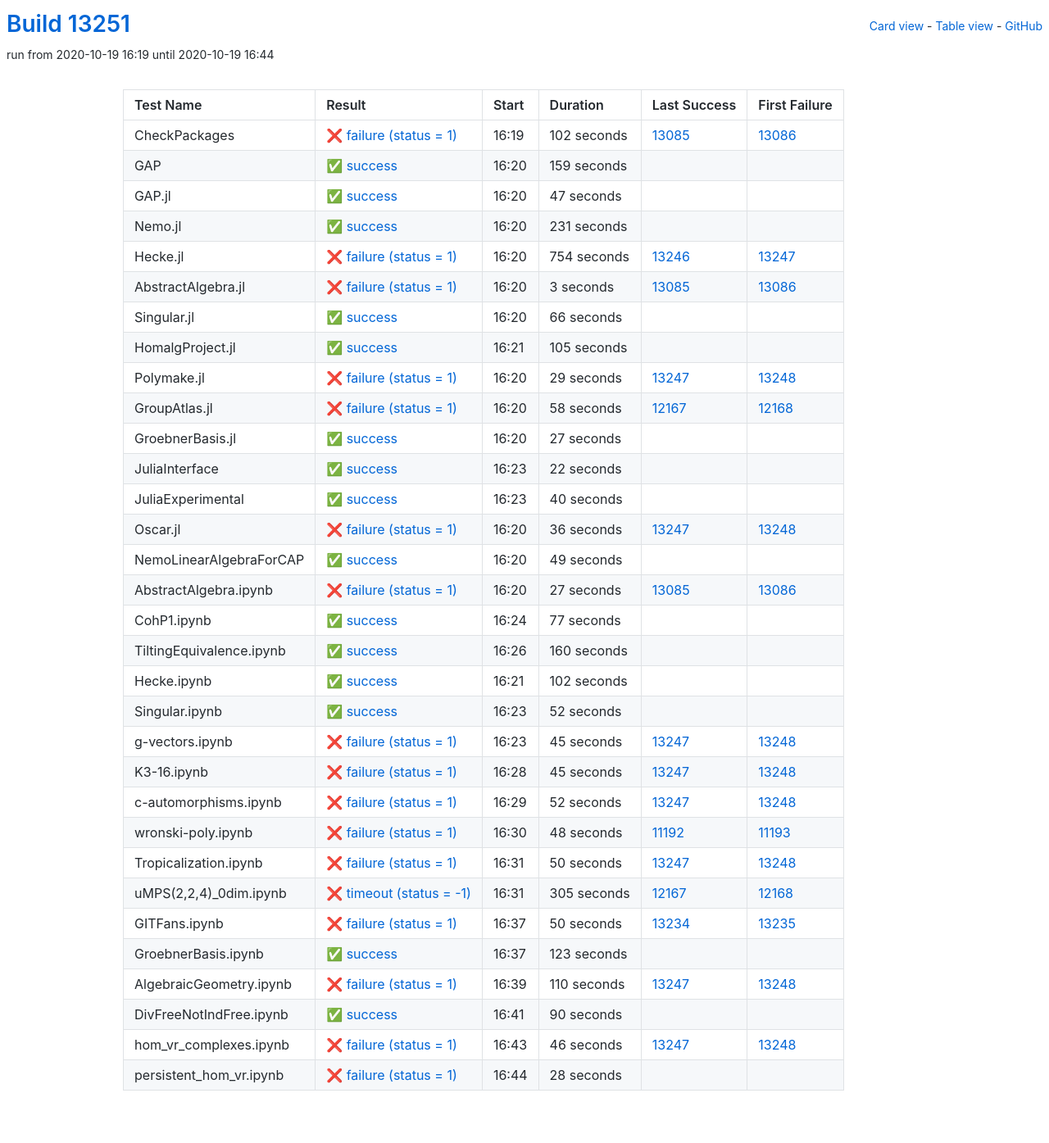
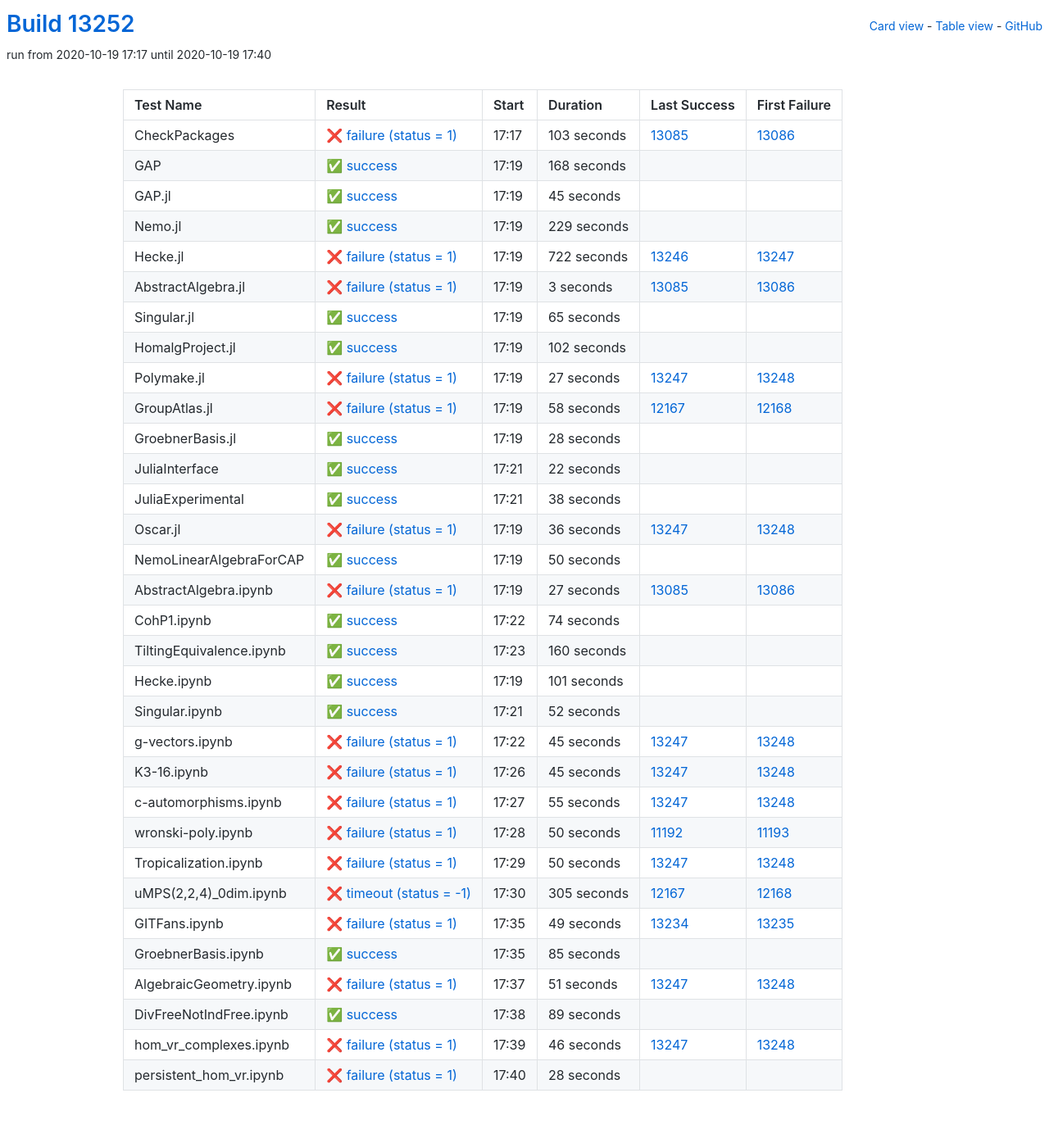
Before and after one commit to oscar-system/oscar-ci-status, a Jekyll site: the page built from table.html, in a window 1280 px wide. Shown: the whole page at 82% size. Built offline with Jekyll 4.4.1, drawn with Linux system fonts in a browser that asks for light colours.

Commit message:
Build #13252

```diff
--- a/_data/ci.yml
+++ b/_data/ci.yml
@@ -1,6 +1,6 @@
 ---
-build: 13251
-build_url: https://oscarci.mathematik.uni-kl.de/job/oscar/13251/
+build: 13252
+build_url: https://oscarci.mathematik.uni-kl.de/job/oscar/13252/
 job: oscar
 organization: oscar-system
 repo: oscar-ci-status
@@ -8,68 +8,68 @@
 tests:
 - name: CheckPackages
   id: checkpackages
-  log: https://oscarci.mathematik.uni-kl.de/job/oscar/13251/artifact/logs/build-13251/CheckPackages.log
-  start: 2020-10-19 16:19
+  log: https://oscarci.mathematik.uni-kl.de/job/oscar/13252/artifact/logs/build-13252/CheckPackages.log
+  start: 2020-10-19 17:17
   success: false
   exitcode: 1
   status: failure
-  duration: 102
+  duration: 103
   last_success: 13085
   last_success_url: https://oscarci.mathematik.uni-kl.de/job/oscar/13085/
   first_failure: 13086
   first_failure_url: https://oscarci.mathematik.uni-kl.de/job/oscar/13086/
 - name: GAP
   id: gap
-  log: https://oscarci.mathematik.uni-kl.de/job/oscar/13251/artifact/logs/build-13251/GAP.log
-  start: 2020-10-19 16:20
+  log: https://oscarci.mathematik.uni-kl.de/job/oscar/13252/artifact/logs/build-13252/GAP.log
+  start: 2020-10-19 17:19
   success: true
   exitcode: 0
   status: success
-  duration: 159
+  duration: 168
   last_success: false
   last_success_url:
   first_failure: false
   first_failure_url:
 - name: GAP.jl
   id: gap-jl
-  log: https://oscarci.mathematik.uni-kl.de/job/oscar/13251/artifact/logs/build-13251/GAP.jl.log
-  start: 2020-10-19 16:20
+  log: https://oscarci.mathematik.uni-kl.de/job/oscar/13252/artifact/logs/build-13252/GAP.jl.log
+  start: 2020-10-19 17:19
   success: true
   exitcode: 0
   status: success
-  duration: 47
+  duration: 45
   last_success: false
   last_success_url:
   first_failure: false
   first_failure_url:
 - name: Nemo.jl
   id: nemo-jl
-  log: https://oscarci.mathematik.uni-kl.de/job/oscar/13251/artifact/logs/build-13251/Nemo.jl.log
-  start: 2020-10-19 16:20
+  log: https://oscarci.mathematik.uni-kl.de/job/oscar/13252/artifact/logs/build-13252/Nemo.jl.log
+  start: 2020-10-19 17:19
   success: true
   exitcode: 0
   status: success
-  duration: 231
+  duration: 229
   last_success: false
   last_success_url:
   first_failure: false
   first_failure_url:
 - name: Hecke.jl
   id: hecke-jl
-  log: https://oscarci.mathematik.uni-kl.de/job/oscar/13251/artifact/logs/build-13251/Hecke.jl.log
-  start: 2020-10-19 16:20
+  log: https://oscarci.mathematik.uni-kl.de/job/oscar/13252/artifact/logs/build-13252/Hecke.jl.log
+  start: 2020-10-19 17:19
   success: false
   exitcode: 1
   status: failure
-  duration: 754
+  duration: 722
   last_success: 13246
   last_success_url: https://oscarci.mathematik.uni-kl.de/job/oscar/13246/
   first_failure: 13247
   first_failure_url: https://oscarci.mathematik.uni-kl.de/job/oscar/13247/
 - name: AbstractAlgebra.jl
   id: abstractalgebra-jl
-  log: https://oscarci.mathematik.uni-kl.de/job/oscar/13251/artifact/logs/build-13251/AbstractAlgebra.jl.log
-  start: 2020-10-19 16:20
+  log: https://oscarci.mathematik.uni-kl.de/job/oscar/13252/artifact/logs/build-13252/AbstractAlgebra.jl.log
+  start: 2020-10-19 17:19
   success: false
   exitcode: 1
   status: failure
@@ -80,44 +80,44 @@
   first_failure_url: https://oscarci.mathematik.uni-kl.de/job/oscar/13086/
 - name: Singular.jl
   id: singular-jl
-  log: https://oscarci.mathematik.uni-kl.de/job/oscar/13251/artifact/logs/build-13251/Singular.jl.log
-  start: 2020-10-19 16:20
+  log: https://oscarci.mathematik.uni-kl.de/job/oscar/13252/artifact/logs/build-13252/Singular.jl.log
+  start: 2020-10-19 17:19
   success: true
   exitcode: 0
   status: success
-  duration: 66
+  duration: 65
   last_success: false
   last_success_url:
   first_failure: false
   first_failure_url:
 - name: HomalgProject.jl
   id: homalgproject-jl
-  log: https://oscarci.mathematik.uni-kl.de/job/oscar/13251/artifact/logs/build-13251/HomalgProject.jl.log
-  start: 2020-10-19 16:21
+  log: https://oscarci.mathematik.uni-kl.de/job/oscar/13252/artifact/logs/build-13252/HomalgProject.jl.log
+  start: 2020-10-19 17:19
   success: true
   exitcode: 0
   status: success
-  duration: 105
+  duration: 102
   last_success: false
   last_success_url:
   first_failure: false
   first_failure_url:
 - name: Polymake.jl
   id: polymake-jl
-  log: https://oscarci.mathematik.uni-kl.de/job/oscar/13251/artifact/logs/build-13251/Polymake.jl.log
-  start: 2020-10-19 16:20
+  log: https://oscarci.mathematik.uni-kl.de/job/oscar/13252/artifact/logs/build-13252/Polymake.jl.log
+  start: 2020-10-19 17:19
   success: false
   exitcode: 1
   status: failure
-  duration: 29
+  duration: 27
   last_success: 13247
   last_success_url: https://oscarci.mathematik.uni-kl.de/job/oscar/13247/
   first_failure: 13248
   first_failure_url: https://oscarci.mathematik.uni-kl.de/job/oscar/13248/
 - name: GroupAtlas.jl
   id: groupatlas-jl
-  log: https://oscarci.mathematik.uni-kl.de/job/oscar/13251/artifact/logs/build-13251/GroupAtlas.jl.log
-  start: 2020-10-19 16:20
+  log: https://oscarci.mathematik.uni-kl.de/job/oscar/13252/artifact/logs/build-13252/GroupAtlas.jl.log
+  start: 2020-10-19 17:19
   success: false
   exitcode: 1
   status: failure
@@ -128,20 +128,20 @@
   first_failure_url: https://oscarci.mathematik.uni-kl.de/job/oscar/12168/
 - name: GroebnerBasis.jl
   id: groebnerbasis-jl
-  log: https://oscarci.mathematik.uni-kl.de/job/oscar/13251/artifact/logs/build-13251/GroebnerBasis.jl.log
-  start: 2020-10-19 16:20
+  log: https://oscarci.mathematik.uni-kl.de/job/oscar/13252/artifact/logs/build-13252/GroebnerBasis.jl.log
+  start: 2020-10-19 17:19
   success: true
   exitcode: 0
   status: success
-  duration: 27
+  duration: 28
   last_success: false
   last_success_url:
   first_failure: false
   first_failure_url:
 - name: JuliaInterface
   id: juliainterface
-  log: https://oscarci.mathematik.uni-kl.de/job/oscar/13251/artifact/logs/build-13251/JuliaInterface.log
-  start: 2020-10-19 16:23
+  log: https://oscarci.mathematik.uni-kl.de/job/oscar/13252/artifact/logs/build-13252/JuliaInterface.log
+  start: 2020-10-19 17:21
   success: true
   exitcode: 0
   status: success
@@ -152,20 +152,20 @@
   first_failure_url:
 - name: JuliaExperimental
   id: juliaexperimental
-  log: https://oscarci.mathematik.uni-kl.de/job/oscar/13251/artifact/logs/build-13251/JuliaExperimental.log
-  start: 2020-10-19 16:23
+  log: https://oscarci.mathematik.uni-kl.de/job/oscar/13252/artifact/logs/build-13252/JuliaExperimental.log
+  start: 2020-10-19 17:21
   success: true
   exitcode: 0
   status: success
-  duration: 40
+  duration: 38
   last_success: false
   last_success_url:
   first_failure: false
   first_failure_url:
 - name: Oscar.jl
   id: oscar-jl
-  log: https://oscarci.mathematik.uni-kl.de/job/oscar/13251/artifact/logs/build-13251/Oscar.jl.log
-  start: 2020-10-19 16:20
+  log: https://oscarci.mathematik.uni-kl.de/job/oscar/13252/artifact/logs/build-13252/Oscar.jl.log
+  start: 2020-10-19 17:19
   success: false
   exitcode: 1
   status: failure
@@ -176,20 +176,20 @@
   first_failure_url: https://oscarci.mathematik.uni-kl.de/job/oscar/13248/
 - name: NemoLinearAlgebraForCAP
   id: nemolinearalgebraforcap
-  log: https://oscarci.mathematik.uni-kl.de/job/oscar/13251/artifact/logs/build-13251/NemoLinearAlgebraForCAP.log
-  start: 2020-10-19 16:20
+  log: https://oscarci.mathematik.uni-kl.de/job/oscar/13252/artifact/logs/build-13252/NemoLinearAlgebraForCAP.log
+  start: 2020-10-19 17:19
   success: true
   exitcode: 0
   status: success
-  duration: 49
+  duration: 50
   last_success: false
   last_success_url:
   first_failure: false
   first_failure_url:
 - name: AbstractAlgebra.ipynb
   id: abstractalgebra-ipynb
-  log: https://oscarci.mathematik.uni-kl.de/job/oscar/13251/artifact/logs/build-13251/AbstractAlgebra.ipynb.log
-  start: 2020-10-19 16:20
+  log: https://oscarci.mathematik.uni-kl.de/job/oscar/13252/artifact/logs/build-13252/AbstractAlgebra.ipynb.log
+  start: 2020-10-19 17:19
   success: false
   exitcode: 1
   status: failure
@@ -200,20 +200,20 @@
   first_failure_url: https://oscarci.mathematik.uni-kl.de/job/oscar/13086/
 - name: CohP1.ipynb
   id: cohp1-ipynb
-  log: https://oscarci.mathematik.uni-kl.de/job/oscar/13251/artifact/logs/build-13251/CohP1.ipynb.log
-  start: 2020-10-19 16:24
+  log: https://oscarci.mathematik.uni-kl.de/job/oscar/13252/artifact/logs/build-13252/CohP1.ipynb.log
+  start: 2020-10-19 17:22
   success: true
   exitcode: 0
   status: success
-  duration: 77
+  duration: 74
   last_success: false
   last_success_url:
   first_failure: false
   first_failure_url:
 - name: TiltingEquivalence.ipynb
   id: tiltingequivalence-ipynb
-  log: https://oscarci.mathematik.uni-kl.de/job/oscar/13251/artifact/logs/build-13251/TiltingEquivalence.ipynb.log
-  start: 2020-10-19 16:26
+  log: https://oscarci.mathematik.uni-kl.de/job/oscar/13252/artifact/logs/build-13252/TiltingEquivalence.ipynb.log
+  start: 2020-10-19 17:23
   success: true
   exitcode: 0
   status: success
@@ -224,20 +224,20 @@
   first_failure_url:
 - name: Hecke.ipynb
   id: hecke-ipynb
-  log: https://oscarci.mathematik.uni-kl.de/job/oscar/13251/artifact/logs/build-13251/Hecke.ipynb.log
-  start: 2020-10-19 16:21
+  log: https://oscarci.mathematik.uni-kl.de/job/oscar/13252/artifact/logs/build-13252/Hecke.ipynb.log
+  start: 2020-10-19 17:19
   success: true
   exitcode: 0
   status: success
-  duration: 102
+  duration: 101
   last_success: false
   last_success_url:
   first_failure: false
   first_failure_url:
 - name: Singular.ipynb
   id: singular-ipynb
-  log: https://oscarci.mathematik.uni-kl.de/job/oscar/13251/artifact/logs/build-13251/Singular.ipynb.log
-  start: 2020-10-19 16:23
+  log: https://oscarci.mathematik.uni-kl.de/job/oscar/13252/artifact/logs/build-13252/Singular.ipynb.log
+  start: 2020-10-19 17:21
   success: true
   exitcode: 0
   status: success
@@ -248,8 +248,8 @@
   first_failure_url:
 - name: g-vectors.ipynb
   id: g-vectors-ipynb
-  log: https://oscarci.mathematik.uni-kl.de/job/oscar/13251/artifact/logs/build-13251/g-vectors.ipynb.log
-  start: 2020-10-19 16:23
+  log: https://oscarci.mathematik.uni-kl.de/job/oscar/13252/artifact/logs/build-13252/g-vectors.ipynb.log
+  start: 2020-10-19 17:22
   success: false
   exitcode: 1
   status: failure
@@ -260,8 +260,8 @@
   first_failure_url: https://oscarci.mathematik.uni-kl.de/job/oscar/13248/
 - name: K3-16.ipynb
   id: k3-16-ipynb
-  log: https://oscarci.mathematik.uni-kl.de/job/oscar/13251/artifact/logs/build-13251/K3-16.ipynb.log
-  start: 2020-10-19 16:28
+  log: https://oscarci.mathematik.uni-kl.de/job/oscar/13252/artifact/logs/build-13252/K3-16.ipynb.log
+  start: 2020-10-19 17:26
   success: false
   exitcode: 1
   status: failure
@@ -272,32 +272,32 @@
   first_failure_url: https://oscarci.mathematik.uni-kl.de/job/oscar/13248/
 - name: c-automorphisms.ipynb
   id: c-automorphisms-ipynb
-  log: https://oscarci.mathematik.uni-kl.de/job/oscar/13251/artifact/logs/build-13251/c-automorphisms.ipynb.log
-  start: 2020-10-19 16:29
+  log: https://oscarci.mathematik.uni-kl.de/job/oscar/13252/artifact/logs/build-13252/c-automorphisms.ipynb.log
+  start: 2020-10-19 17:27
   success: false
   exitcode: 1
   status: failure
-  duration: 52
+  duration: 55
   last_success: 13247
   last_success_url: https://oscarci.mathematik.uni-kl.de/job/oscar/13247/
   first_failure: 13248
   first_failure_url: https://oscarci.mathematik.uni-kl.de/job/oscar/13248/
 - name: wronski-poly.ipynb
   id: wronski-poly-ipynb
-  log: https://oscarci.mathematik.uni-kl.de/job/oscar/13251/artifact/logs/build-13251/wronski-poly.ipynb.log
-  start: 2020-10-19 16:30
+  log: https://oscarci.mathematik.uni-kl.de/job/oscar/13252/artifact/logs/build-13252/wronski-poly.ipynb.log
+  start: 2020-10-19 17:28
   success: false
   exitcode: 1
   status: failure
-  duration: 48
+  duration: 50
   last_success: 11192
   last_success_url: https://oscarci.mathematik.uni-kl.de/job/oscar/11192/
   first_failure: 11193
   first_failure_url: https://oscarci.mathematik.uni-kl.de/job/oscar/11193/
 - name: Tropicalization.ipynb
   id: tropicalization-ipynb
-  log: https://oscarci.mathematik.uni-kl.de/job/oscar/13251/artifact/logs/build-13251/Tropicalization.ipynb.log
-  start: 2020-10-19 16:31
+  log: https://oscarci.mathematik.uni-kl.de/job/oscar/13252/artifact/logs/build-13252/Tropicalization.ipynb.log
+  start: 2020-10-19 17:29
   success: false
   exitcode: 1
   status: failure
@@ -308,8 +308,8 @@
   first_failure_url: https://oscarci.mathematik.uni-kl.de/job/oscar/13248/
 - name: uMPS(2,2,4)_0dim.ipynb
   id: umps-2-2-4-0dim-ipynb
-  log: https://oscarci.mathematik.uni-kl.de/job/oscar/13251/artifact/logs/build-13251/uMPS-2-2-4-_0dim.ipynb.log
-  start: 2020-10-19 16:31
+  log: https://oscarci.mathematik.uni-kl.de/job/oscar/13252/artifact/logs/build-13252/uMPS-2-2-4-_0dim.ipynb.log
+  start: 2020-10-19 17:30
   success: false
   exitcode: -1
   status: timeout
@@ -320,56 +320,56 @@
   first_failure_url: https://oscarci.mathematik.uni-kl.de/job/oscar/12168/
 - name: GITFans.ipynb
   id: gitfans-ipynb
-  log: https://oscarci.mathematik.uni-kl.de/job/oscar/13251/artifact/logs/build-13251/GITFans.ipynb.log
-  start: 2020-10-19 16:37
+  log: https://oscarci.mathematik.uni-kl.de/job/oscar/13252/artifact/logs/build-13252/GITFans.ipynb.log
+  start: 2020-10-19 17:35
   success: false
   exitcode: 1
   status: failure
-  duration: 50
+  duration: 49
   last_success: 13234
   last_success_url: https://oscarci.mathematik.uni-kl.de/job/oscar/13234/
   first_failure: 13235
   first_failure_url: https://oscarci.mathematik.uni-kl.de/job/oscar/13235/
 - name: GroebnerBasis.ipynb
   id: groebnerbasis-ipynb
-  log: https://oscarci.mathematik.uni-kl.de/job/oscar/13251/artifact/logs/build-13251/GroebnerBasis.ipynb.log
-  start: 2020-10-19 16:37
+  log: https://oscarci.mathematik.uni-kl.de/job/oscar/13252/artifact/logs/build-13252/GroebnerBasis.ipynb.log
+  start: 2020-10-19 17:35
   success: true
   exitcode: 0
   status: success
-  duration: 123
+  duration: 85
   last_success: false
   last_success_url:
   first_failure: false
   first_failure_url:
 - name: AlgebraicGeometry.ipynb
   id: algebraicgeometry-ipynb
-  log: https://oscarci.mathematik.uni-kl.de/job/oscar/13251/artifact/logs/build-13251/AlgebraicGeometry.ipynb.log
-  start: 2020-10-19 16:39
+  log: https://oscarci.mathematik.uni-kl.de/job/oscar/13252/artifact/logs/build-13252/AlgebraicGeometry.ipynb.log
+  start: 2020-10-19 17:37
   success: false
   exitcode: 1
   status: failure
-  duration: 110
+  duration: 51
   last_success: 13247
   last_success_url: https://oscarci.mathematik.uni-kl.de/job/oscar/13247/
   first_failure: 13248
   first_failure_url: https://oscarci.mathematik.uni-kl.de/job/oscar/13248/
 - name: DivFreeNotIndFree.ipynb
   id: divfreenotindfree-ipynb
-  log: https://oscarci.mathematik.uni-kl.de/job/oscar/13251/artifact/logs/build-13251/DivFreeNotIndFree.ipynb.log
-  start: 2020-10-19 16:41
+  log: https://oscarci.mathematik.uni-kl.de/job/oscar/13252/artifact/logs/build-13252/DivFreeNotIndFree.ipynb.log
+  start: 2020-10-19 17:38
   success: true
   exitcode: 0
   status: success
-  duration: 90
+  duration: 89
   last_success: false
   last_success_url:
   first_failure: false
   first_failure_url:
 - name: hom_vr_complexes.ipynb
   id: hom-vr-complexes-ipynb
-  log: https://oscarci.mathematik.uni-kl.de/job/oscar/13251/artifact/logs/build-13251/hom_vr_complexes.ipynb.log
-  start: 2020-10-19 16:43
+  log: https://oscarci.mathematik.uni-kl.de/job/oscar/13252/artifact/logs/build-13252/hom_vr_complexes.ipynb.log
+  start: 2020-10-19 17:39
   success: false
   exitcode: 1
   status: failure
@@ -380,8 +380,8 @@
   first_failure_url: https://oscarci.mathematik.uni-kl.de/job/oscar/13248/
 - name: persistent_hom_vr.ipynb
   id: persistent-hom-vr-ipynb
-  log: https://oscarci.mathematik.uni-kl.de/job/oscar/13251/artifact/logs/build-13251/persistent_hom_vr.ipynb.log
-  start: 2020-10-19 16:44
+  log: https://oscarci.mathematik.uni-kl.de/job/oscar/13252/artifact/logs/build-13252/persistent_hom_vr.ipynb.log
+  start: 2020-10-19 17:40
   success: false
   exitcode: 1
   status: failure
```
Also changed, not shown: README.md.
